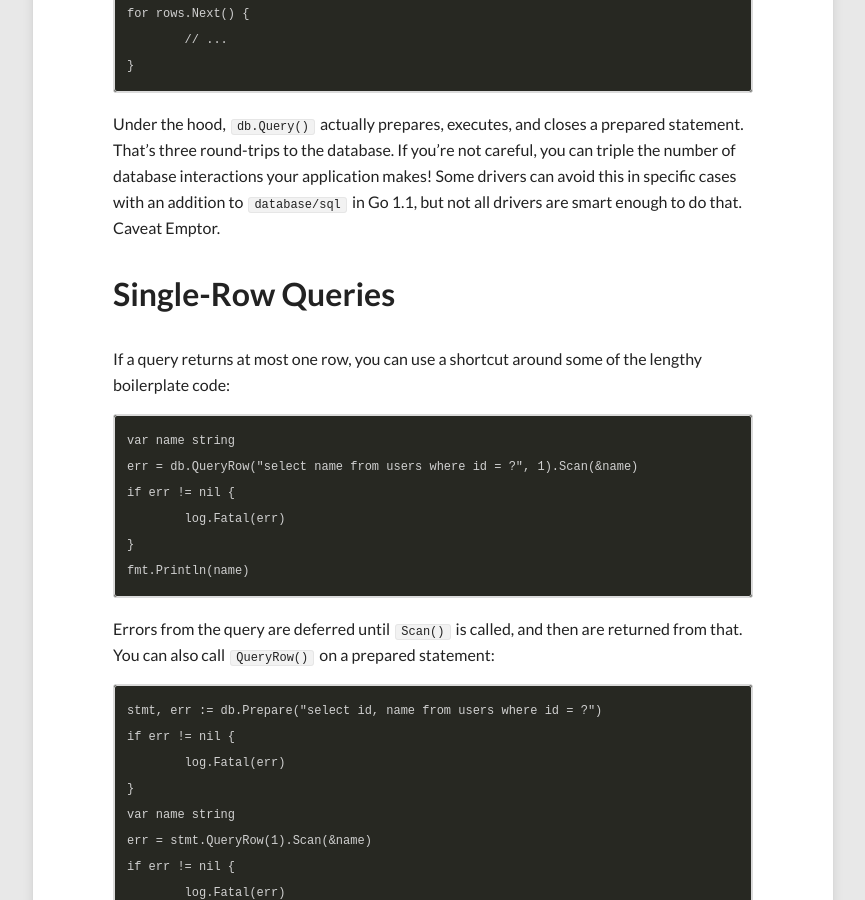
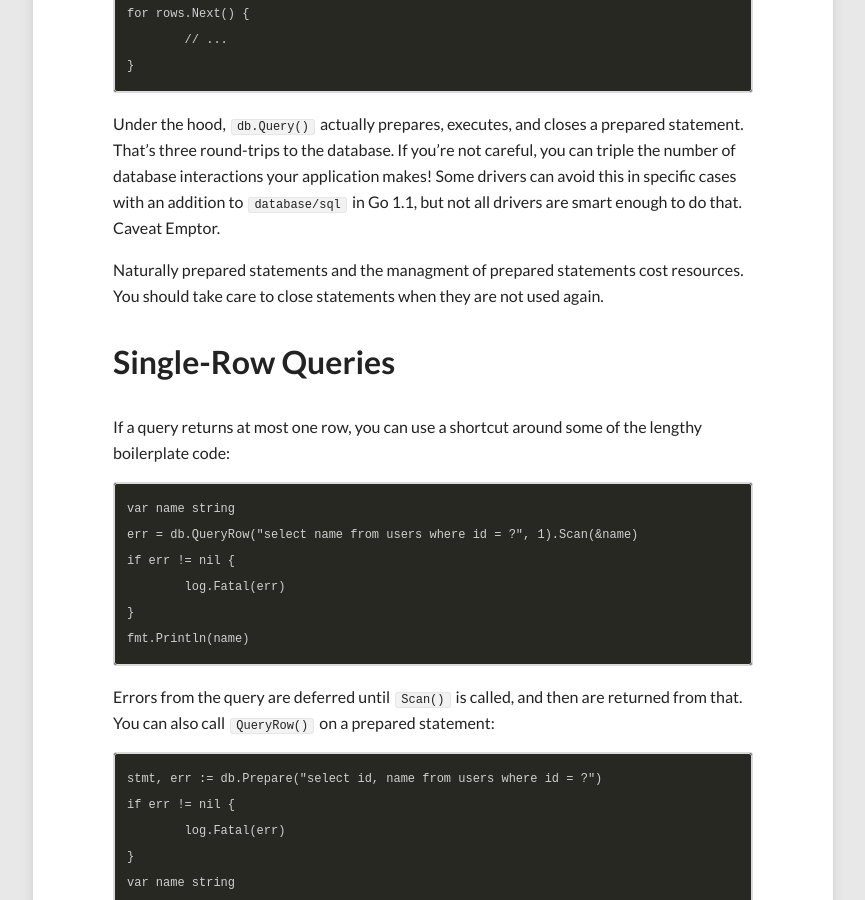
Before and after one commit to VividCortex/go-database-sql-tutorial, a Jekyll site: the page built from retrieving.md, in a window 1280 px wide and 900 px high, scrolled down 3043 px. Shown: the whole window, without its empty margins (207-1072 px from the left). Built offline with Jekyll 4.4.1, drawn with Linux system fonts in a browser that asks for light colours; nearby versions of some CDN libraries.

```diff
--- a/retrieving.md
+++ b/retrieving.md
@@ -120,6 +120,9 @@ can triple the number of database interactions your application makes! Some
 drivers can avoid this in specific cases with an addition to `database/sql` in
 Go 1.1, but not all drivers are smart enough to do that. Caveat Emptor.
 
+Naturally prepared statements and the managment of prepared statements cost
+resources. You should take care to close statements when they are not used again.
+
 Single-Row Queries
 ==================
 
```
